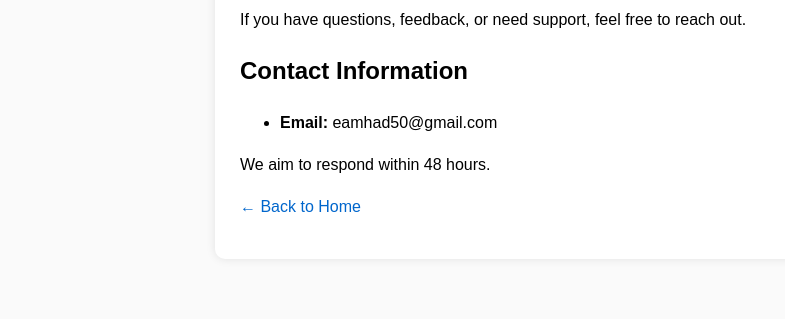
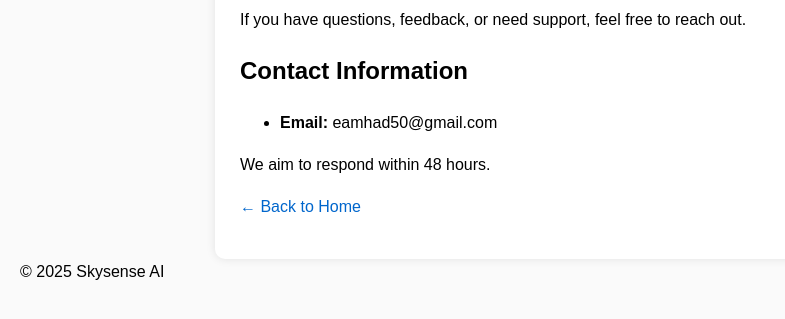
Before and after one commit to eamhad/SkysenseAI, a website: page public/contact.html in a window 1280 px wide. Shown: the part 131-450 px from the top of the page, without its empty margins (0-785 px from the left). Drawn offline with Linux system fonts and the light colour scheme.

Commit message:
Update contact.html

```diff
--- a/public/contact.html
+++ b/public/contact.html
@@ -61,6 +61,8 @@
     <p><a href="index.html">← Back to Home</a></p>
 
   </div>
-
+  <footer class="mt-4 text-sm text-blue-300 opacity-70 text-center">
+    © 2025 Skysense AI
+  </footer>
 </body>
 </html>
```
